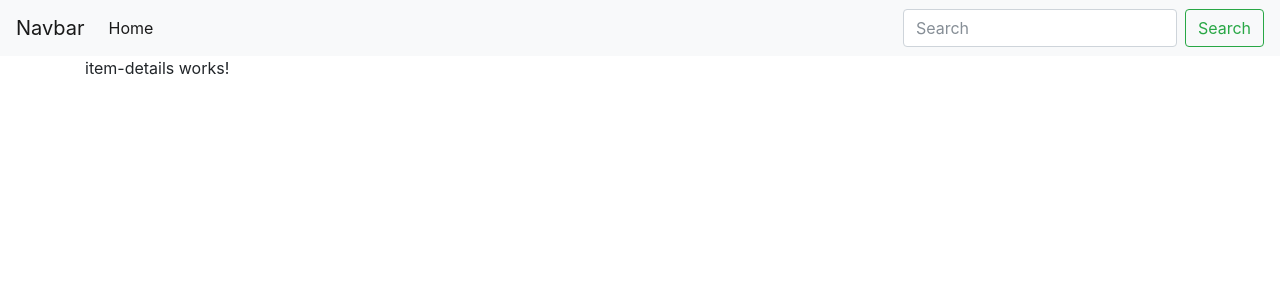
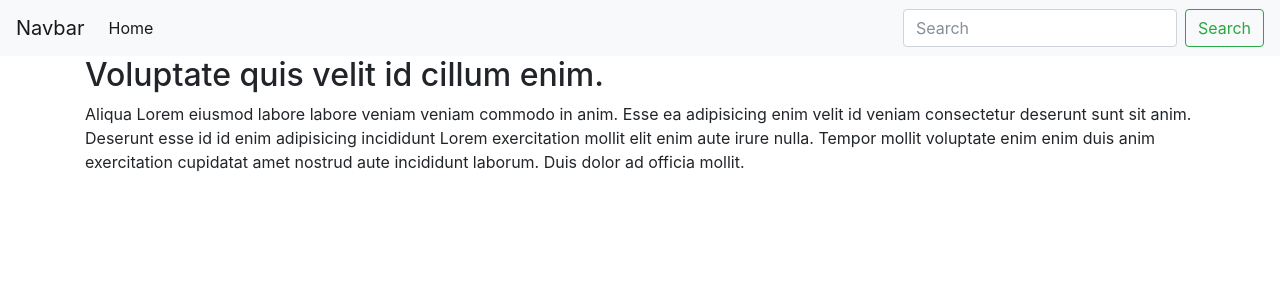
Before and after one commit to ThomasMouchelet/crud-angular, an Angular app: page /items/59f1fb73007f0fb60b195bfb in a window 1280 px wide. Shown: the top 300 px of the page. Built offline with nearby package versions, Linux system fonts and the light colour scheme.

Commit message:
Details page

```diff
--- a/src/app/item-details/item-details.component.html
+++ b/src/app/item-details/item-details.component.html
@@ -1,3 +1,10 @@
-<p>
-  item-details works!
-</p>
+
+<!-- <pre>
+  {{ item | json}}
+</pre> -->
+
+<div *ngIf="item">
+    <h2>{{ item.title }}</h2>
+
+    <p>{{ item.description }}</p>
+</div>
--- a/src/app/item-details/item-details.component.ts
+++ b/src/app/item-details/item-details.component.ts
@@ -1,5 +1,8 @@
 import { Component, OnInit } from '@angular/core';
 import { ActivatedRoute } from '@angular/router';
+import { Observable } from 'rxjs/Observable';
+
+import { ItemService } from '../services/item.service';
 
 @Component({
   selector: 'app-item-details',
@@ -8,11 +11,15 @@ import { ActivatedRoute } from '@angular/router';
 })
 export class ItemDetailsComponent implements OnInit {
 
-  constructor(private activatedRoute:ActivatedRoute) { }
+  item = null;
+
+  constructor(private activatedRoute:ActivatedRoute, private itemService:ItemService) { }
 
   ngOnInit() {
     const id = this.activatedRoute.snapshot.params.id;
-    console.log(id);
+    this.itemService.getItem(id).subscribe(
+      res => this.item = res
+    );
   }
 
 }
--- a/src/app/services/item.service.ts
+++ b/src/app/services/item.service.ts
@@ -7,12 +7,14 @@ import { Observable } from 'rxjs/Observable';
 @Injectable()
 export class ItemService {
 
-  items = [];
-
   constructor(private http:Http) { }
 
   getItems(){
     return this.http.get('data/items.json')
                     .map(res => res.json());
   }
+  getItem(id){
+     return this.http.get('data/items.json')
+                      .map(res => res.json().filter(i => i._id == id)[0]);
+  }
 }
```
